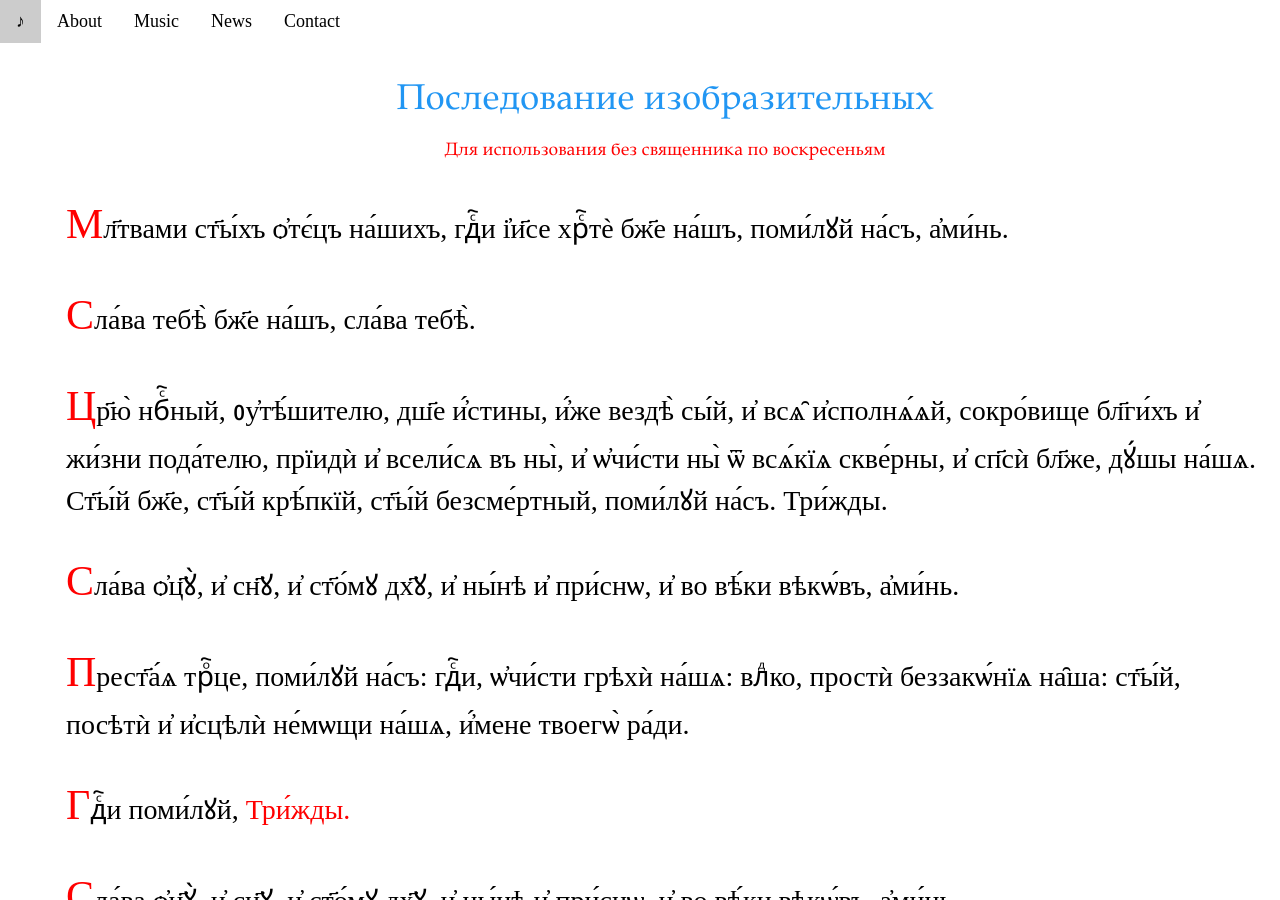
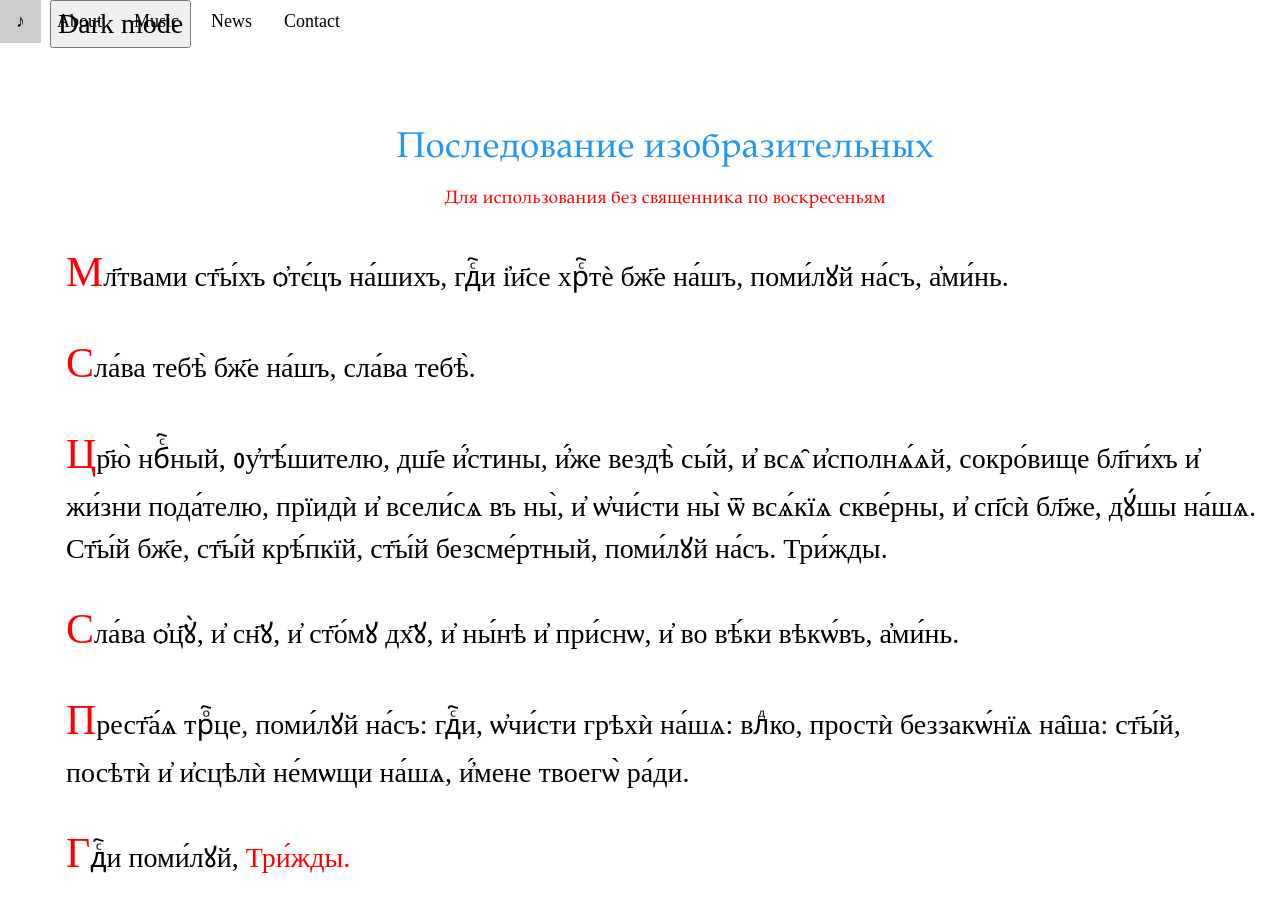
Before and after one commit to markjville/markjville.github.io, a Jekyll site: the page built from index.md, in a window 1280 px wide and 900 px high. Built offline with Jekyll 4.4.1, drawn with Linux system fonts in a browser that asks for light colours; some web fonts are replaced; comment, search, counter and statistics services are not loaded; our own code applies the rules of GitHub Pages for plain Markdown files.

Commit message:
Update default.html

```diff
--- a/_layouts/default.html
+++ b/_layouts/default.html
@@ -35,6 +35,8 @@ p::first-letter {
 </div>
 <!-- Main content: shift it to the right by 250 pixels when the sidebar is visible -->
 <div class="w3-main" style="margin-left:50px">
+
+<button onclick="myFunction()">Dark mode</button>
 
   <div class="w3-row w3-padding-64">
     <div class="w3-container">
```
Also changed, not shown: other parts of _layouts/default.html (+0 -2 lines).
